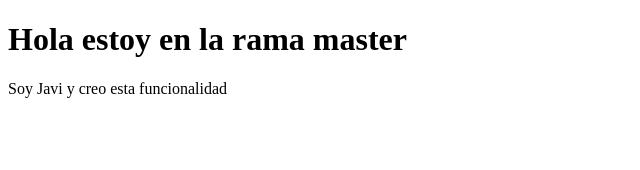
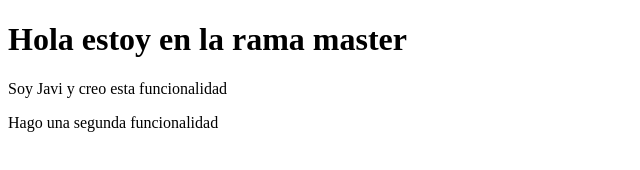
Before and after one commit to jameco147/PracticaExamen, a plain HTML site: page index.html in a window 1280 px wide. Shown: the whole page, without its empty margins (0-640 px from the left). Drawn offline with Linux system fonts and the light colour scheme.

Commit message:
Segunda funcionalidad

```diff
--- a/index.html
+++ b/index.html
@@ -9,6 +9,7 @@
     <h1>Hola estoy en la rama master</h1>
 
     <p>Soy Javi y creo esta funcionalidad</p>
+    <p>Hago una segunda funcionalidad</p>
 
 </body>
 </html>
```
